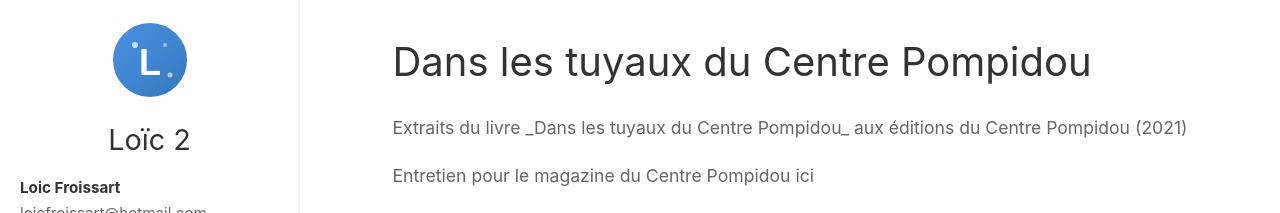
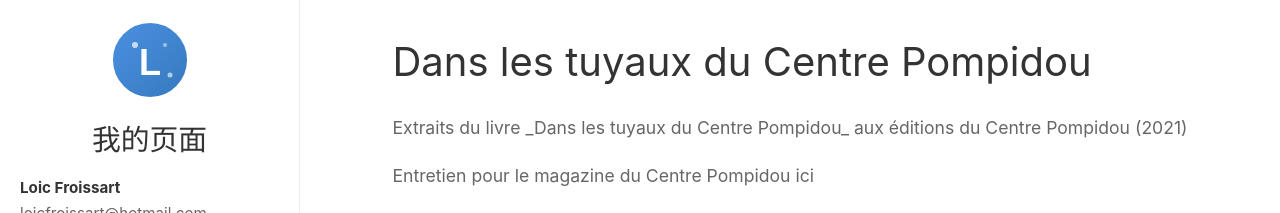
Before and after one commit to youshiwangcom/youshiwangcom.github.io, a React (Vite) app: page / in a window 1280 px wide. Shown: the top 213 px of the page. Built offline with nearby package versions, Linux system fonts and the light colour scheme.

Commit message:
Update site-config.js

```diff
--- a/src/site-config.js
+++ b/src/site-config.js
@@ -1,6 +1,6 @@
 export default{
   "site": {
-    "title": "Loïc 2",
+    "title": "我的页面",
     "subtitle": "Dans les tuyaux du Centre Pompidou",
     "description": "Extraits du livre _Dans les tuyaux du Centre Pompidou_ aux éditions du Centre Pompidou (2021)",
     "interview": "Entretien pour le magazine du Centre Pompidou ici",
```
